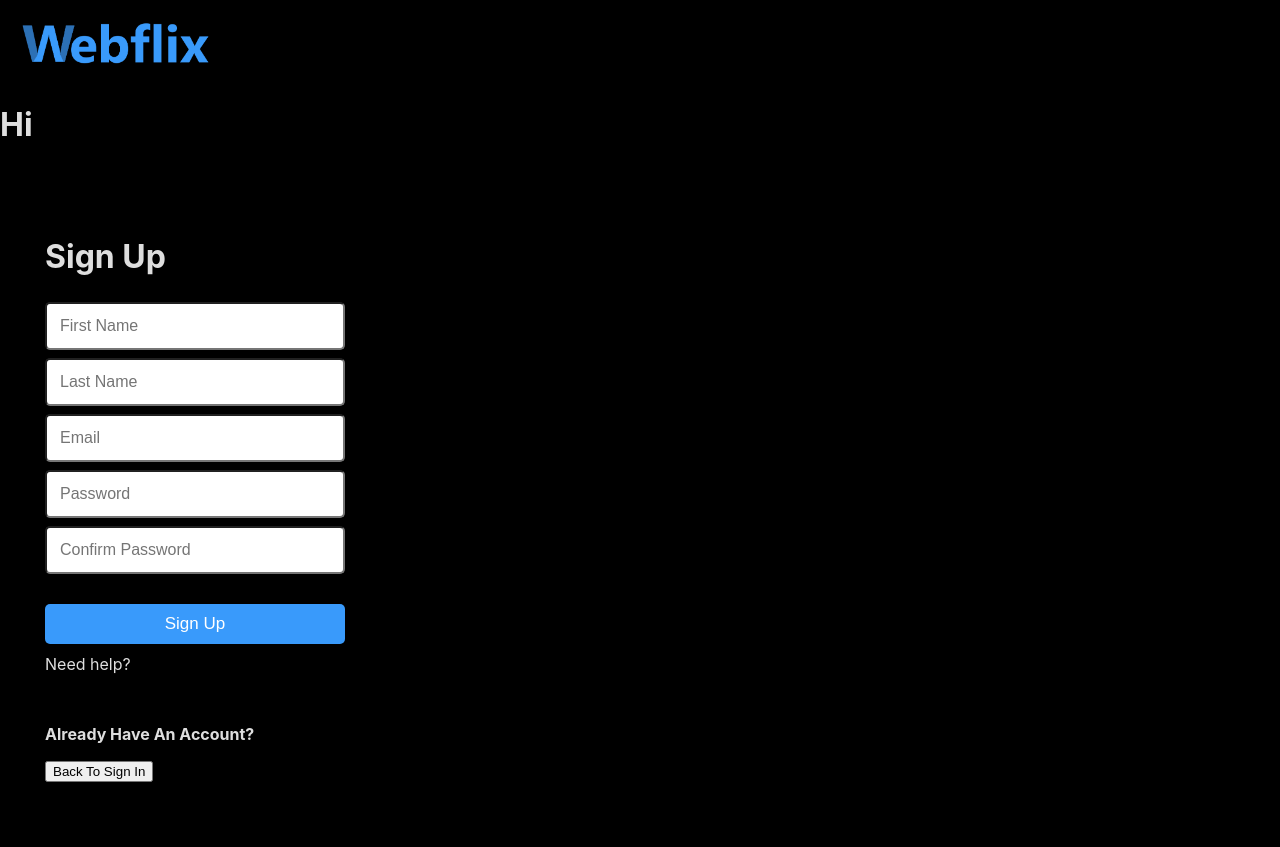
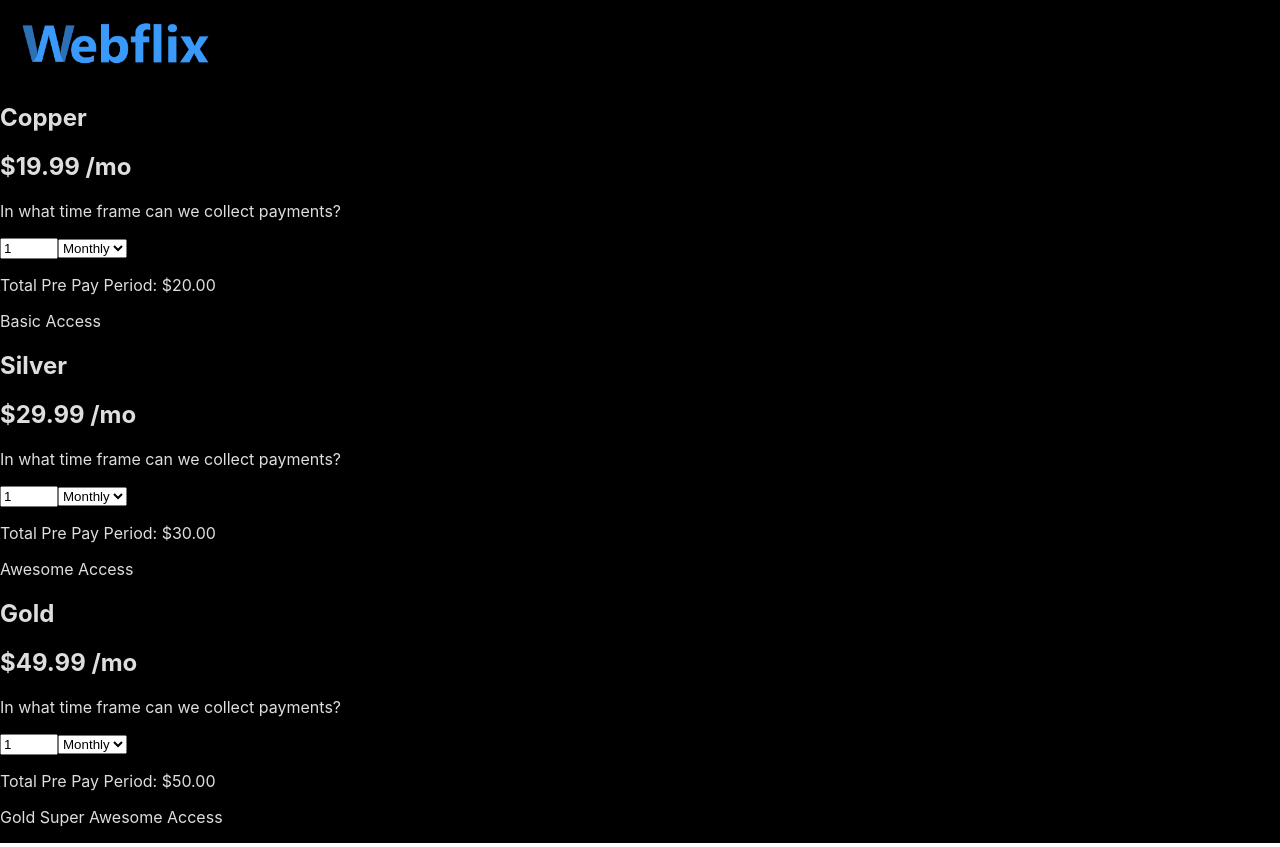
Before and after one commit to Jovans55/Webflix, a React (Vite) app: page /signup in a window 1280 px wide. Built offline with nearby package versions, Linux system fonts and the light colour scheme.

Commit message:
Many many changes created plan cards that I can use as a compent to make the plans created the html now need to style it

```diff
--- a/src/Home.jsx
+++ b/src/Home.jsx
@@ -39,7 +39,7 @@ function Home() {
                     </Link>
                 </div>
             </section>
-            <h1 id="ad" style={{marginTop: "0px"}}> 🔥SALE! Sign up for 10 years today get $5,000 off!🔥</h1>
+            <h1 id="ad" style={{marginTop: "0px"}}> 🔥SALE! Sign up for 10 years today get $500 off!🔥</h1>
             <section className='watchDevices'>
                 <div>
                     <h1>Watch on your fridge</h1>
--- a/src/signUp/SignUpContainer.jsx
+++ b/src/signUp/SignUpContainer.jsx
@@ -1,7 +1,8 @@
 import { useState } from "react";
+import { Link } from 'react-router-dom';
 import { postData } from "../../api/api";
 
-function SignUpContainer({ onSignUpClick }) {
+function SignUpContainer({ plan }) {
   const [firstName, setFirstName] = useState("");
   const [lastName, setLastName] = useState("");
   const [email, setEmail] = useState("");
@@ -20,6 +21,11 @@ function SignUpContainer({ onSignUpClick }) {
 
     if (!isValidEmail(email)) {
       setError("Please enter a valid email address");
+      return;
+    }
+
+    if (plan == "none") {
+      setError("Please choose a plan");
       return;
     }
 
@@ -49,7 +55,6 @@ function SignUpContainer({ onSignUpClick }) {
           <h1>Sign Up Successful!</h1>
           <p>Please return to Sign In.</p>
           <button
-          onClick={onSignUpClick}
           style={{
             color: "white",
             backgroundColor: "#399afb",
@@ -127,7 +132,9 @@ function SignUpContainer({ onSignUpClick }) {
           <a>Need help?</a>
         </div>
         <p style={{ fontWeight: "bold" }}>Already Have An Account?</p>
-        <button onClick={onSignUpClick}>Back To Sign In</button>
+        <Link to="/signin" style={{textDecoration: "none", color: "white", fontWeight: "bold"}}>
+          Back to sign in
+        </Link>
       </div>
     </section>
   );
--- /dev/null
+++ b/src/signUp/plans/PlanCard.jsx
@@ -0,0 +1,55 @@
+import { useEffect, useState } from "react";
+
+function PlanCard({ type, price, howLong, benefits }) {
+  const [timeFrame, setTimeFrame] = useState("monthly");
+  const [duration, setDuration] = useState(howLong);
+  const [total, setTotal] = useState(howLong * price);
+
+  useEffect(() => {
+    setTotal(Math.round(duration * price * (timeFrame === "monthly" ? 1 : 12)));
+  }, [duration, price, timeFrame]);
+
+  const handleDurationChange = (e) => {
+    setDuration(e.target.value);
+  };
+
+  const handleTimeFrameChange = (e) => {
+    setTimeFrame(e.target.value);
+    setDuration(1)
+  };
+
+  return (
+    <div>
+      <h1>{type}</h1>
+      <h1>${price} /mo</h1>
+      <p>In what time frame can we collect payments?</p>
+      {timeFrame == "monthly" ? (
+          <input
+            type="number"
+            min="1"
+            max="11"
+            style={{ width: "50px" }}
+            value={duration}
+            onChange={handleDurationChange}
+          />
+      ) : (
+        <input
+            type="number"
+            min="1"
+            max="99"
+            style={{ width: "50px" }}
+            value={duration}
+            onChange={handleDurationChange}
+          />
+      )}
+      <select name="timeFrame" value={timeFrame} onChange={handleTimeFrameChange}>
+        <option value="monthly">Monthly</option>
+        <option value="yearly">Yearly</option>
+      </select>
+      <p>Total Pre Pay Period: ${total}.00</p>
+      <p>{benefits}</p>
+    </div>
+  );
+}
+
+export default PlanCard;
--- a/src/signUp/signUp.jsx
+++ b/src/signUp/signUp.jsx
@@ -1,7 +1,10 @@
+import { useState } from 'react';
 import { Link } from 'react-router-dom';
 import SignUpContainer from './SignUpContainer';
+import PlanCard from './plans/planCard';
 
 function SignUp() {
+  const [plan, SetPlan] = useState("none");
 
   return (
     <div>
@@ -11,8 +14,32 @@ function SignUp() {
             width={"200px"}
             style={{margin: "10px 0px 0px 15px"}}/>
         </Link>
-        <h1>Hi</h1>
-        <SignUpContainer />
+        <section>
+          {!plan == "none" ? (
+            <SignUpContainer plan={plan}/>
+          ) : (
+            <div>
+              <PlanCard
+              type={"Copper"}
+              price={"19.99"}
+              howLong={"1"}
+              benefits={"Basic Access"}
+              />
+              <PlanCard
+              type={"Silver"}
+              price={"29.99"}
+              howLong={"1"}
+              benefits={"Awesome Access"}
+              />
+              <PlanCard
+              type={"Gold"}
+              price={"49.99"}
+              howLong={"1"}
+              benefits={"Gold Super Awesome Access"}
+              />
+            </div>
+          )}
+        </section>
     </div>
   );
 }
```
